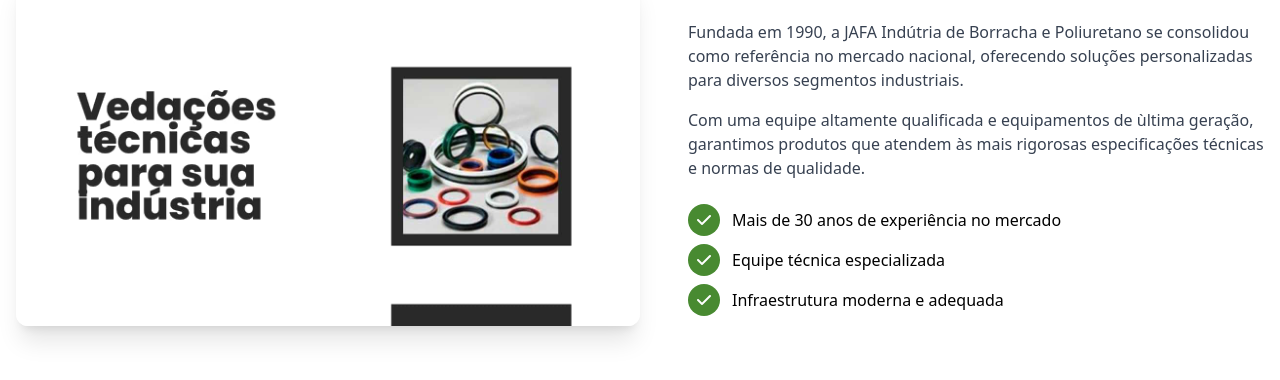
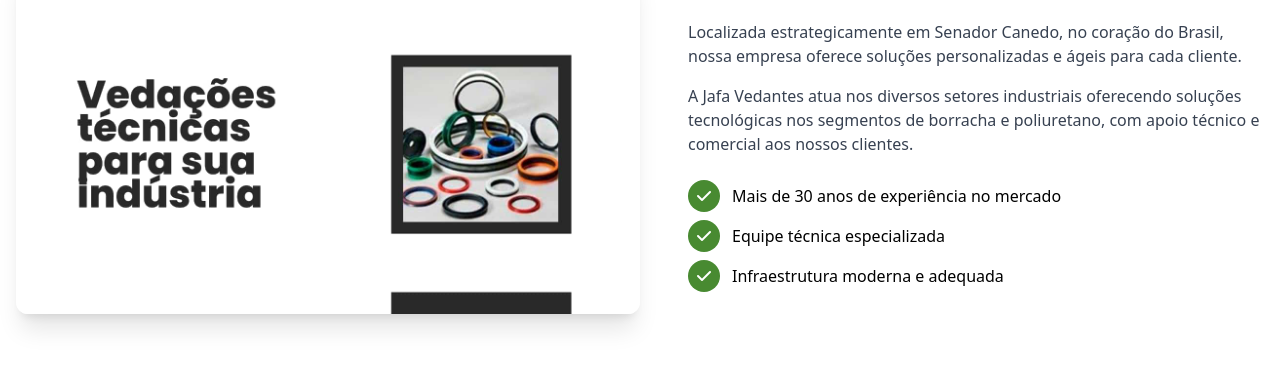
Before and after one commit to dinei84/JAFAIndustriadeBorrachaePoliuretano, a plain HTML site: page pages/sobre.html in a window 1280 px wide. Shown: the part 420-800 px from the top of the page. Drawn offline with nearby package versions, Linux system fonts and the light colour scheme.

Commit message:
Ajustes de escrita

```diff
--- a/pages/sobre.html
+++ b/pages/sobre.html
@@ -73,8 +73,8 @@
 
                 <div class="md:w-1/2 md:pl-12 animate-slideInRight">
                     <h2 class="text-3xl font-bold text-[#070F0A] mb-6">Nossa História</h2>
-                    <p class="text-gray-700 mb-4">Fundada em 1990, a JAFA Indútria de Borracha e Poliuretano se consolidou como referência no mercado nacional, oferecendo soluções personalizadas para diversos segmentos industriais.</p>
-                    <p class="text-gray-700 mb-6">Com uma equipe altamente qualificada e equipamentos de ùltima geração, garantimos produtos que atendem às mais rigorosas especificações técnicas e normas de qualidade.</p>
+                    <p class="text-gray-700 mb-4">Localizada estrategicamente em Senador Canedo, no coração do Brasil, nossa empresa oferece soluções personalizadas e ágeis para cada cliente.</p>
+                    <p class="text-gray-700 mb-6">A Jafa Vedantes atua nos diversos setores industriais oferecendo soluções tecnológicas nos segmentos de borracha e poliuretano, com apoio técnico e comercial aos nossos clientes.</p>
 
                     <div class="mb-6">
                         <div class="flex items-center mb-2">
```
Also changed, not shown: index.html (+1 -1 lines), assets/sobreDiretor.jpeg (deleted).
